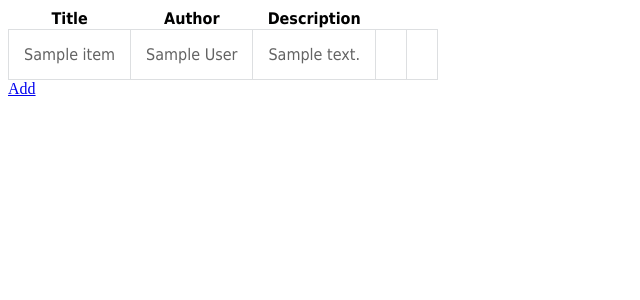
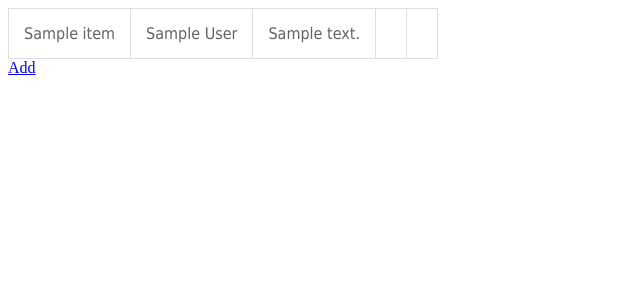
Before and after one commit to marwenbhriz/hzbook, a Django app: template hzbook_app/templates/index.html in a window 1280 px wide. Shown: the top 300 px of the page, without its empty margins (0-640 px from the left). Run offline with Django 4.2, Linux system fonts and the light colour scheme; the template is opened without the code that fills it: most values are stand-ins (such as "Sample title", 1, 10 or a date in 2020).

Commit message:
Update index.html

```diff
--- a/hzbook_app/templates/index.html
+++ b/hzbook_app/templates/index.html
@@ -43,9 +43,7 @@
 <body>
     <table>
         <thead>
-            <th>Title</th>
-            <th>Author</th>
-            <th>Description</th>
+
         </thead>
         <tbody>
             {% for item in context.books %}
```
